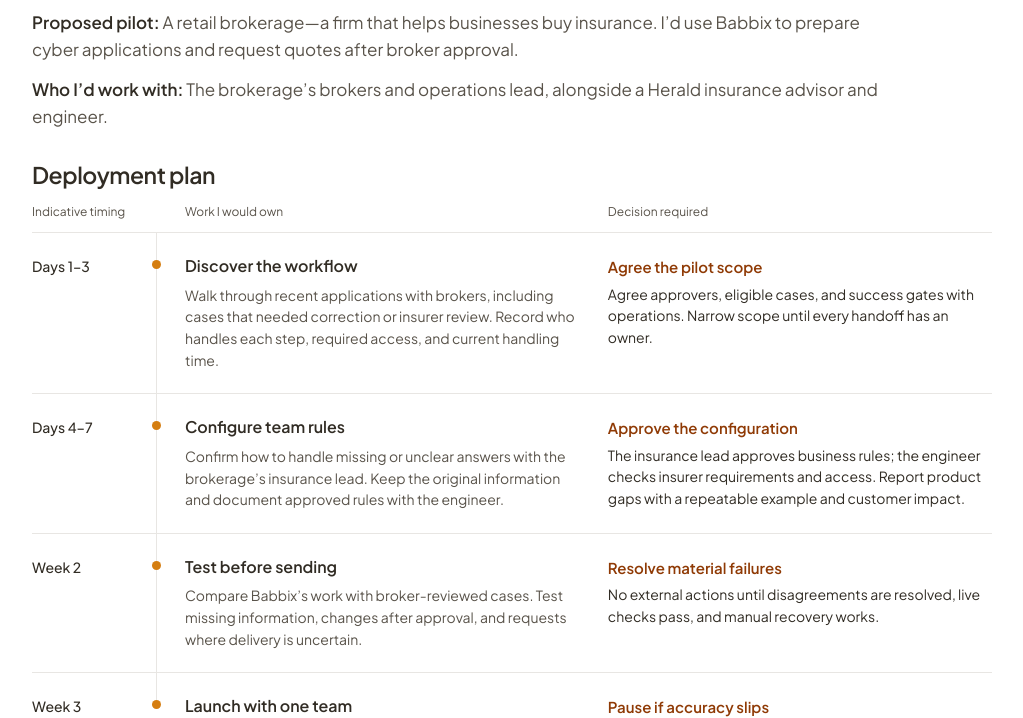
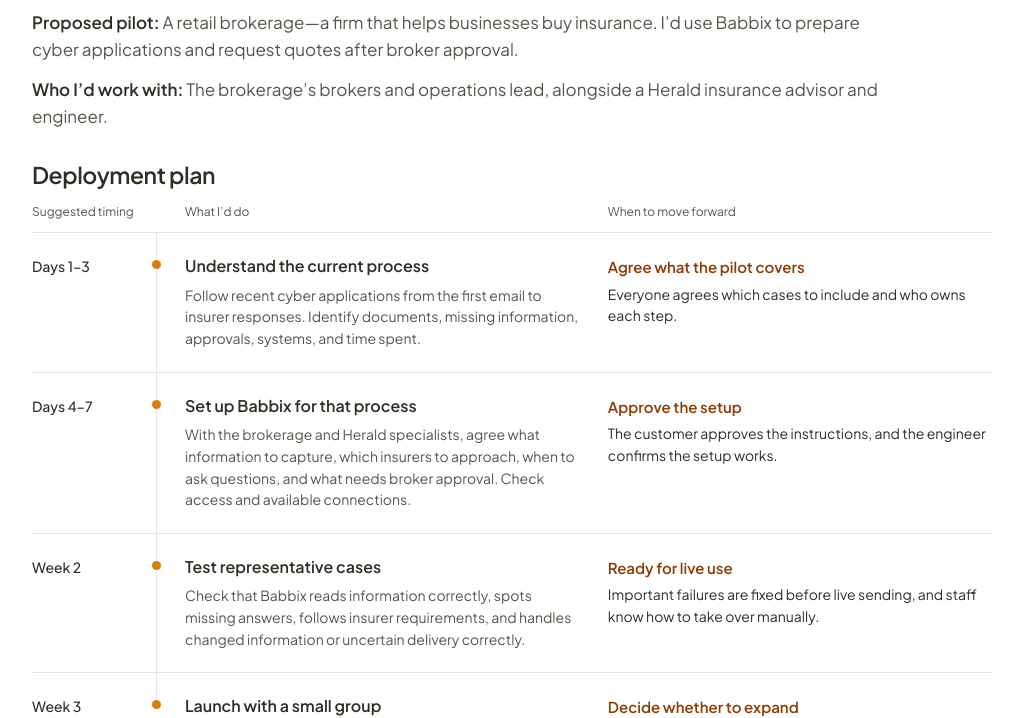
Before and after one commit to Shalaka003/herald-deployment-proposal, a plain HTML site: page index.html in a window 1280 px wide. Shown: the part 235-953 px from the top of the page, without its empty margins (128-1151 px from the left). Drawn offline with Linux system fonts and the light colour scheme.

Commit message:
Explain deployment stages in plain English

```diff
--- a/index.html
+++ b/index.html
@@ -80,27 +80,27 @@ p{margin:0}
 
 <section class="timeline-section" aria-labelledby="timeline-title">
 <h2 id="timeline-title">Deployment plan</h2>
-<div class="table-head" aria-hidden="true"><span>Indicative timing</span><span>Work I would own</span><span>Decision required</span></div>
-<ol class="timeline" aria-label="Deployment stages, implementation work, and customer decisions">
+<div class="table-head" aria-hidden="true"><span>Suggested timing</span><span>What I’d do</span><span>When to move forward</span></div>
+<ol class="timeline" aria-label="Deployment stages, work, and conditions for moving forward">
 <li class="step">
  <div class="time">Days 1–3</div>
- <div class="event"><h3>Discover the workflow</h3><p>Walk through recent applications with brokers, including cases that needed correction or insurer review. Record who handles each step, required access, and current handling time.</p></div>
- <div class="decision"><span class="outcome">Agree the pilot scope</span><p>Agree approvers, eligible cases, and success gates with operations. Narrow scope until every handoff has an owner.</p></div>
+ <div class="event"><h3>Understand the current process</h3><p>Follow recent cyber applications from the first email to insurer responses. Identify documents, missing information, approvals, systems, and time spent.</p></div>
+ <div class="decision"><span class="outcome">Agree what the pilot covers</span><p>Everyone agrees which cases to include and who owns each step.</p></div>
 </li>
 <li class="step">
  <div class="time">Days 4–7</div>
- <div class="event"><h3>Configure team rules</h3><p>Confirm how to handle missing or unclear answers with the brokerage’s insurance lead. Keep the original information and document approved rules with the engineer.</p></div>
- <div class="decision"><span class="outcome">Approve the configuration</span><p>The insurance lead approves business rules; the engineer checks insurer requirements and access. Report product gaps with a repeatable example and customer impact.</p></div>
+ <div class="event"><h3>Set up Babbix for that process</h3><p>With the brokerage and Herald specialists, agree what information to capture, which insurers to approach, when to ask questions, and what needs broker approval. Check access and available connections.</p></div>
+ <div class="decision"><span class="outcome">Approve the setup</span><p>The customer approves the instructions, and the engineer confirms the setup works.</p></div>
 </li>
 <li class="step">
  <div class="time">Week 2</div>
- <div class="event"><h3>Test before sending</h3><p>Compare Babbix’s work with broker-reviewed cases. Test missing information, changes after approval, and requests where delivery is uncertain.</p></div>
- <div class="decision"><span class="outcome">Resolve material failures</span><p>No external actions until disagreements are resolved, live checks pass, and manual recovery works.</p></div>
+ <div class="event"><h3>Test representative cases</h3><p>Check that Babbix reads information correctly, spots missing answers, follows insurer requirements, and handles changed information or uncertain delivery correctly.</p></div>
+ <div class="decision"><span class="outcome">Ready for live use</span><p>Important failures are fixed before live sending, and staff know how to take over manually.</p></div>
 </li>
 <li class="step">
  <div class="time">Week 3</div>
- <div class="event"><h3>Launch with one team</h3><p>Train a champion on actual cases. Own daily exception review and a weekly sponsor update on use, review burden, and decisions needed.</p></div>
- <div class="decision"><span class="outcome">Pause if accuracy slips</span><p>Pause the affected workflow on material errors. Return to manual handling while the issue is investigated and corrected.</p></div>
+ <div class="event"><h3>Launch with a small group</h3><p>Train brokers using actual cases. Review problems and measure total handling time, including checking and corrections. Pause affected work if important errors occur.</p></div>
+ <div class="decision"><span class="outcome">Decide whether to expand</span><p>Expand when quality meets the agreed standard and the workflow consistently reduces effort.</p></div>
 </li>
 </ol>
 </section>
@@ -109,7 +109,7 @@ p{margin:0}
 <h2 id="checks-title">Configuration checks</h2>
 <ul class="reviews">
 <li><strong>Unclear information</strong><p>If a business gives a range, confirm what is being counted and whether the insurer accepts an estimate. Ask for clarification when an exact answer is required.</p></li>
-<li><strong>Facts or insurers change</strong><p>Get approval again if the information or selected insurers change. Before sending, check that the dynamic application is complete and the broker has access to every selected product.</p></li>
+<li><strong>Facts or insurers change</strong><p>Get approval again if the information or selected insurers change. For API submissions, check product access and, when using a dynamic application, that it is complete.</p></li>
 <li><strong>Submission times out</strong><p>Check whether the insurer received the application before sending it again. Fix invalid data; treat an insurer’s decision not to offer cover as a separate outcome.</p></li>
 </ul>
 </section>
```
